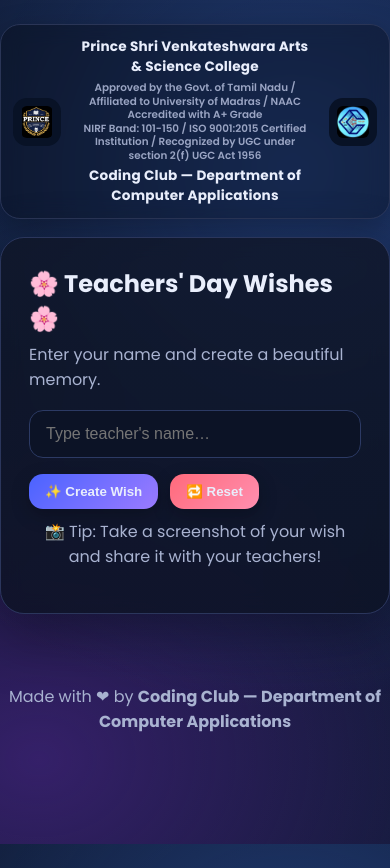
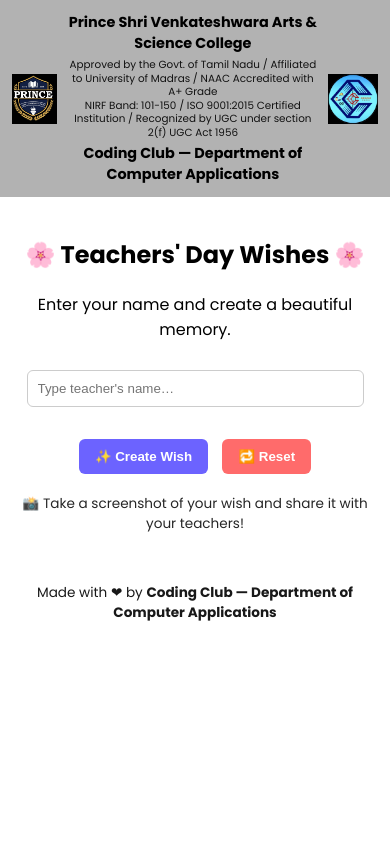
Before and after one commit to CodingClub-123/wishes2, a plain HTML site: page index.html in a window 390 px wide. After the commit the page ends 844 px from the top, so only its background shows below. Drawn offline with Linux system fonts and the light colour scheme.

Commit message:
Update index.html

```diff
--- a/index.html
+++ b/index.html
@@ -10,17 +10,14 @@
   <link rel="preconnect" href="https://fonts.gstatic.com" crossorigin>
   <link href="https://fonts.googleapis.com/css2?family=Poppins:wght@400;600;700&display=swap" rel="stylesheet">
 
-  <link rel="stylesheet" href="style.css" />
-
   <style>
     body {
       font-family: "Poppins", sans-serif;
       margin: 0;
     }
 
-    /* -------- Header -------- */
-    .topbar {
-      background: rgba(0,0,0,0.3);
+    header {
+      background: rgba(0, 0, 0, 0.3);
       padding: 12px;
     }
 
@@ -28,20 +25,17 @@
       display: flex;
       align-items: center;
       justify-content: space-between;
-      flex-wrap: nowrap;  /* always keep row layout */
-      gap: 10px;
     }
 
     .logo {
       height: 60px;
       width: auto;
-      flex-shrink: 0;
     }
 
     .brand-text {
       flex: 1;
       text-align: center;
-      padding: 0 8px;
+      padding: 0 10px;
     }
 
     .brand-text h1 {
@@ -57,38 +51,74 @@
       opacity: 0.9;
     }
 
-    .brand-extra {
-      font-size: 0.7rem;
+    main {
+      text-align: center;
+      padding: 20px;
+    }
+
+    .input {
+      width: 90%;
+      max-width: 400px;
+      padding: 10px;
+      margin: 12px 0;
+      border-radius: 6px;
+      border: 1px solid #ccc;
+    }
+
+    .actions {
+      margin: 15px 0;
+    }
+
+    .btn {
+      padding: 10px 16px;
+      border: none;
+      border-radius: 6px;
+      cursor: pointer;
+      font-weight: 600;
+      margin: 5px;
+    }
+
+    .primary { background: #6c63ff; color: #fff; }
+    .danger { background: #ff6b6b; color: #fff; }
+    .ghost  { background: #f1f1f1; color: #333; }
+
+    .preview {
+      margin: 20px auto;
+      max-width: 500px;
+      padding: 15px;
+      border: 1px solid #ddd;
+      border-radius: 8px;
+      background: #fafafa;
+    }
+
+    .hidden { display: none; }
+
+    .tip {
+      font-size: 0.85rem;
       opacity: 0.85;
     }
 
-    /* -------- Responsive -------- */
+    footer {
+      text-align: center;
+      padding: 15px;
+      font-size: 0.85rem;
+      opacity: 0.9;
+    }
+
     @media (max-width: 768px) {
-      .logo {
-        height: 50px; /* smaller on mobile */
-      }
-
-      .brand-text h1 {
-        font-size: 0.85rem;
-      }
-
-      .brand-text p {
-        font-size: 0.65rem;
-      }
+      .logo { height: 50px; }
+      .brand-text h1 { font-size: 0.9rem; }
+      .brand-text p { font-size: 0.65rem; }
     }
   </style>
 </head>
 <body>
-  <!-- Header -->
-  <header class="topbar">
+  <header>
     <div class="brand">
-      <!-- Left Logo -->
       <img src="prince.jpg" alt="College Logo" class="logo" />
-
-      <!-- Center Text -->
       <div class="brand-text">
         <h1>Prince Shri Venkateshwara Arts & Science College</h1>
-        <p class="brand-extra">
+        <p>
           Approved by the Govt. of Tamil Nadu / Affiliated to University of Madras /
           NAAC Accredited with A+ Grade<br>
           NIRF Band: 101-150 / ISO 9001:2015 Certified Institution /
@@ -96,16 +126,13 @@
         </p>
         <h1>Coding Club — Department of Computer Applications</h1>
       </div>
-
-      <!-- Right Logo -->
       <img src="logo.jpg" alt="Coding Club Logo" class="logo" />
     </div>
   </header>
 
-  <!-- Main App -->
-  <main class="card">
+  <main>
     <h2>🌸 Teachers' Day Wishes 🌸</h2>
-    <p class="sub">Enter your name and create a beautiful memory.</p>
+    <p>Enter your name and create a beautiful memory.</p>
 
     <input id="teacherName" class="input" type="text" placeholder="Type teacher's name…" maxlength="40" />
 
@@ -114,23 +141,18 @@
       <button id="resetBtn" class="btn danger">🔁 Reset</button>
     </div>
 
-    <!-- Wish Preview -->
     <div id="preview" class="preview hidden">
-      <div class="preview-header">
-        <h3 id="wishTitle">🎁 Your Wish</h3>
-        <div class="burst">🎉</div>
-      </div>
-      <div id="wishBody" class="wish-body"></div>
-      <div class="preview-actions">
-        <button id="closeBtn" class="btn ghost">Close ✖</button>
+      <h3>🎁 Your Wish</h3>
+      <div id="wishBody"></div>
+      <div class="actions">
+        <button id="closeBtn" class="btn ghost">✖ Close</button>
       </div>
     </div>
 
-    <p class="tip">📸 Tip: Take a screenshot of your wish and share it with your teachers!</p>
+    <p class="tip">📸 Take a screenshot of your wish and share it with your teachers!</p>
   </main>
 
-  <!-- Footer -->
-  <footer class="footer">
+  <footer>
     Made with ❤ by <strong>Coding Club — Department of Computer Applications</strong>
   </footer>
 
```
